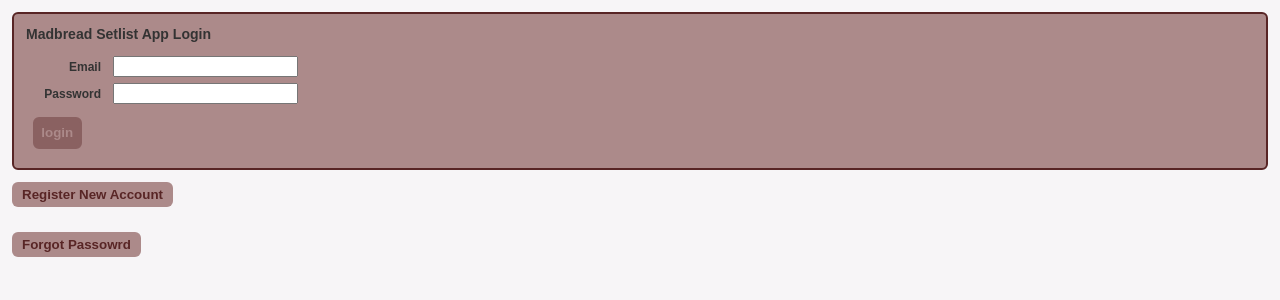
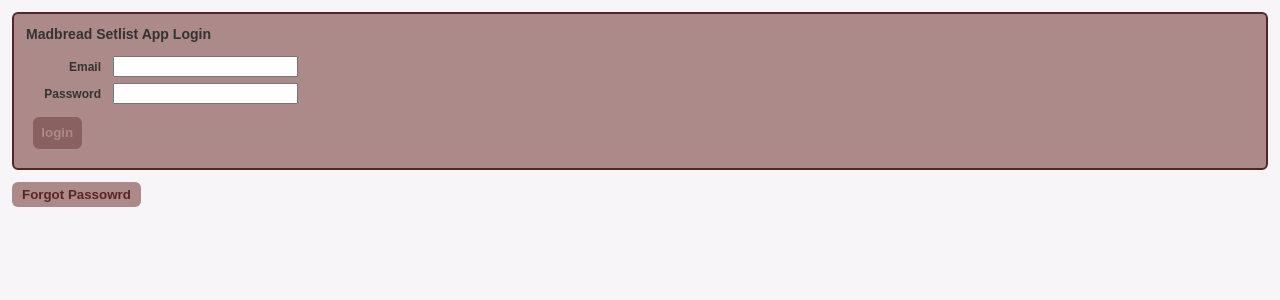
Before and after one commit to madbread/setlists, a React (Create React App) app in the folder redesign/: page / in a window 1280 px wide. Shown: the top 300 px of the page. Built offline with nearby package versions, Linux system fonts and the light colour scheme; no server answers.

Commit message:
remove Register User form

```diff
--- a/redesign/src/App.js
+++ b/redesign/src/App.js
@@ -1,7 +1,6 @@
 import {useFetchAuth} from './useFetchAuth';
 import LoginForm from './Forms/LoginForm';
 import Page from './components/Page';
-import RegisterUserForm from './Forms/RegisterUserForm';
 import ForgotPasswordForm from './Forms/ForgotPasswordForm';
 
 import './globals.css'
@@ -15,7 +14,6 @@ const App = () => {
     ? <Page/>
     : <>
         <LoginForm/>
-        <RegisterUserForm />
         <ForgotPasswordForm />
       </>
 }
```
